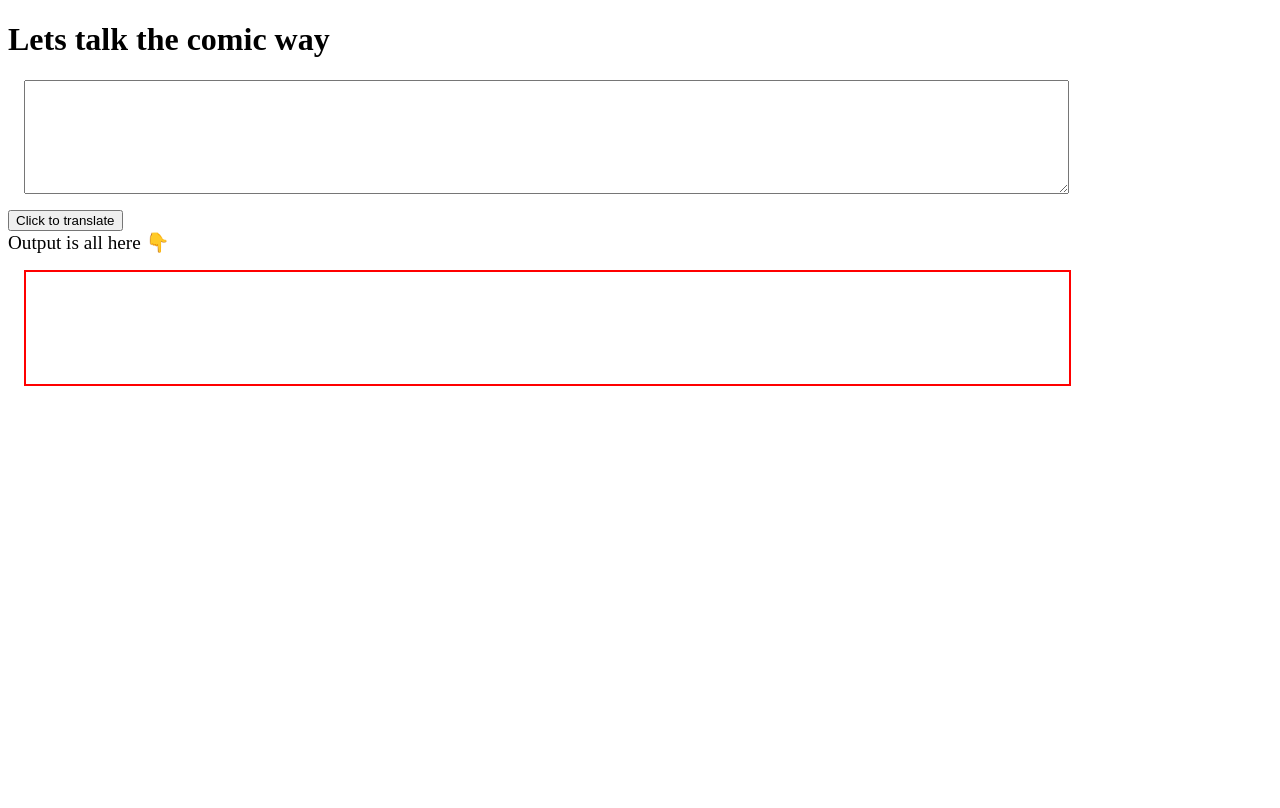
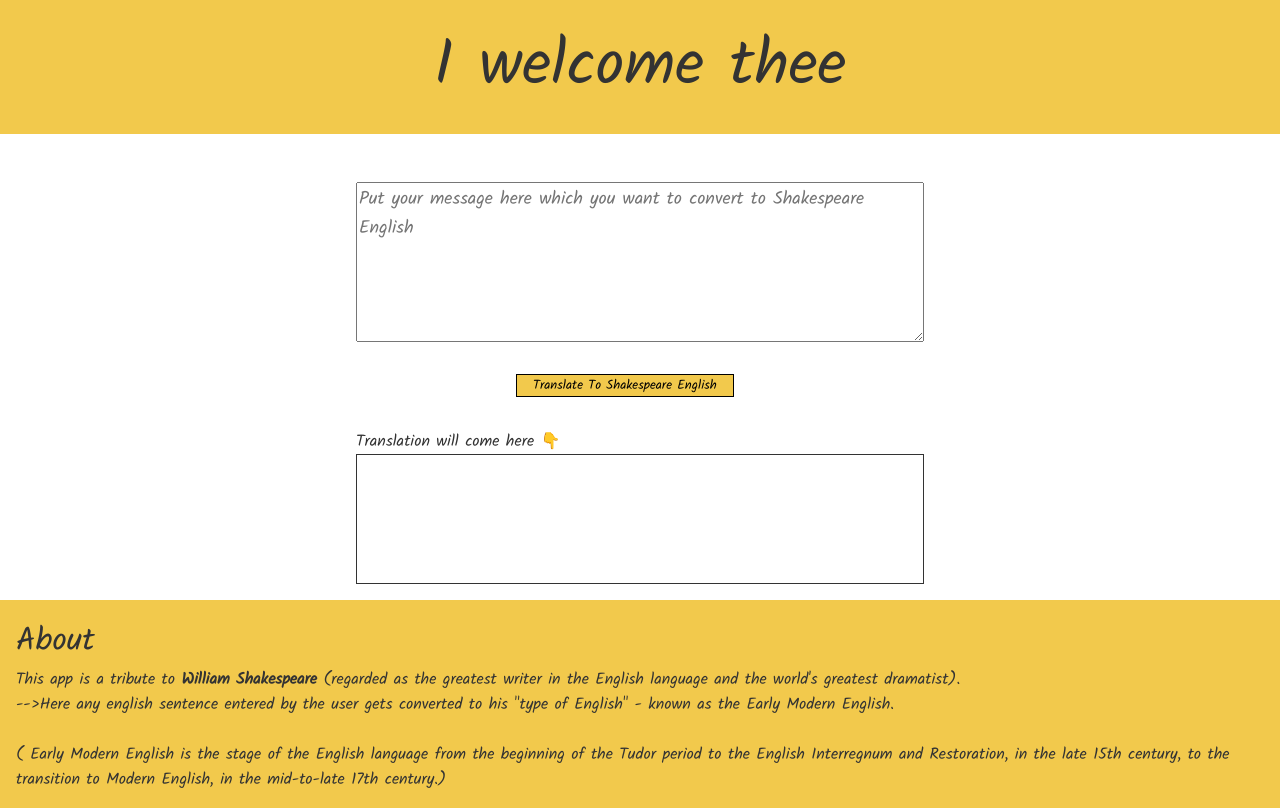
Before and after one commit to KunalBaadshah/Comic-language-translator, a plain HTML site: page index.html in a window 1280 px wide. Drawn offline with Linux system fonts and the light colour scheme.

Commit message:
Final coding done

```diff
--- a/app.js
+++ b/app.js
@@ -3,7 +3,7 @@ var txtInput = document.querySelector("#txt-input");
 var outputDiv = document.querySelector("#output");
 
 
-var serverURL = "https://api.funtranslations.com/translate/ferb-latin.json"
+var serverURL = "https://api.funtranslations.com/translate/shakespeare.json"
 
 
 function getTranslationURL(input) {
--- a/index.html
+++ b/index.html
@@ -3,36 +3,40 @@
 
 <head>
     <meta charset="UTF-8">
-    <meta http-equiv="X-UA-Compatible" content="IE=edge">
     <meta name="viewport" content="width=device-width, initial-scale=1.0">
-    <title>Funny Translator</title>
-    <style>
-        textarea {
-            width: 80%;
-            height: 10vh;
-            display: block;
-            margin: 1rem;
-            padding: 1rem;
-        }
-        #output{
-            border:2px solid red;
-            height: 10vh;
-            width: 80%;
-            margin: 1rem;
-            padding: 1rem;
-        }
-    </style>
+    <title>Shakespeare English app</title>
+    <link href="style.css" rel="stylesheet">
+
 </head>
 
 <body>
-    <h1>Lets talk the comic way</h1>
-    <textarea id="txt-input" placeholder="Enter your sentence in English and wait for the fun...">
-    </textarea>
-    <button id="btn-translate">Click to translate</button>
+    <nav>
+        <div style="font-size: 4rem; padding: 1rem;">
+            I welcome thee
+        </div>
 
-    <div style="font-size:larger">Output is all here 👇</div>
-    <div id="output"></div>
-    <script src="app.js" type="text/javascript"></script>
+    </nav>
+    <main>
+        <textarea id="translate-input"
+            placeholder="Put your message here which you want to convert to Shakespeare English"></textarea>
+        <button id="translate-button"> Translate To Shakespeare English</button>
+        <div>Translation will come here 👇</div>
+
+        <div id="translate-output" style="padding: 4rem; font-size: large;"></div>
+
+
+    </main>
+
+
+    <footer>
+        <div style="font-size:2rem;">About</div>
+        <p>This app is a tribute to <strong>William Shakespeare</strong> (regarded as the greatest writer in the English language and the world's greatest dramatist).</p>
+        <p>-->Here any english sentence entered by the user gets converted to his "type of English" - known as the Early Modern English.</p>
+        <br>
+        <p>( Early Modern English is the stage of the English language from the beginning of the Tudor period to the English Interregnum and Restoration, in the late 15th century, to the transition to Modern English, in the mid-to-late 17th century.)</p>
+    </footer>
+
+    <script src="app.js" type="text/javascript"> </script>
 </body>
 
 </html>
--- /dev/null
+++ b/style.css
@@ -0,0 +1,74 @@
+@import url('https://fonts.googleapis.com/css2?family=Kalam&display=swap');
+
+* {
+    box-sizing: border-box;
+}
+
+:root {
+    --primary: #F2C94C;
+    --black: #333333;
+    --width-break:600px
+}
+
+body {
+    margin: 0;
+    font-family: 'Kalam', cursive;
+    color: #333333;
+}
+
+nav {
+    background-color: var(--primary);
+    text-align: center;
+}
+
+main {
+    margin: auto;
+    padding: 1rem;
+    max-width: var(--width-break);
+}
+
+textarea {
+    box-sizing: border-box;
+    display: block;
+    width: 100%;
+    min-height: 20vh;
+    margin-top: 2rem;
+    font-size: large;
+    font-family: inherit;
+}
+
+button {
+    background-color: var(--primary);
+    border: 1px solid black;
+    margin: 2rem 10rem;
+    padding: 0rem 1rem;
+    font-family: 'Kalam', cursive;
+    font-size: small;
+}
+
+
+#translate-output {
+    box-sizing: border-box;
+    width: 100%;
+    min-height: 10vh;
+    max-height: 20vh;
+    overflow:scroll;
+    border: 1px solid var(--black);
+}
+
+
+footer {
+    /* position: fixed; */
+    bottom: 0;
+    width: 100%;
+    padding: 1rem;
+    background-color: var(--primary);
+    /* text-align: center; */
+}
+
+
+footer p {
+    /* max-width: var(--width-break); */
+    margin: auto;
+    font-size: 1rem;
+}
```
